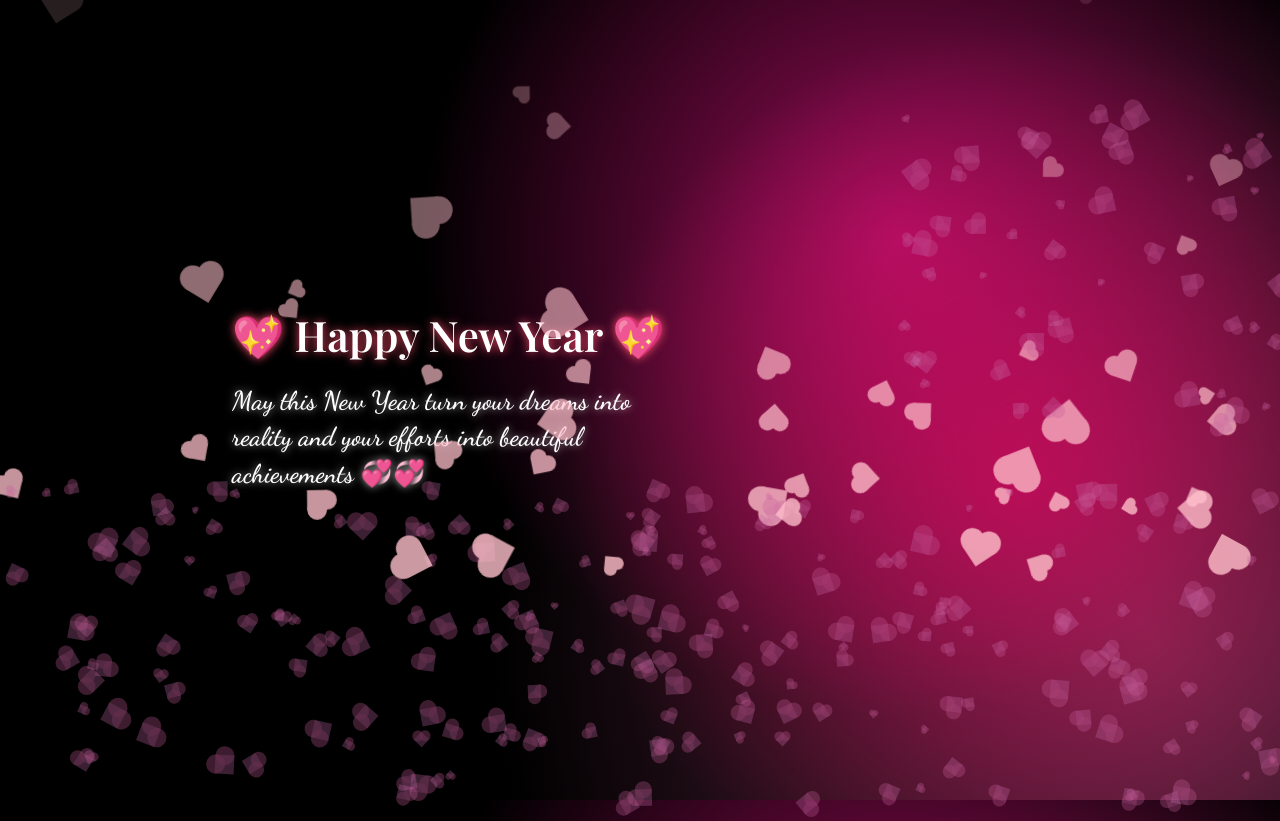
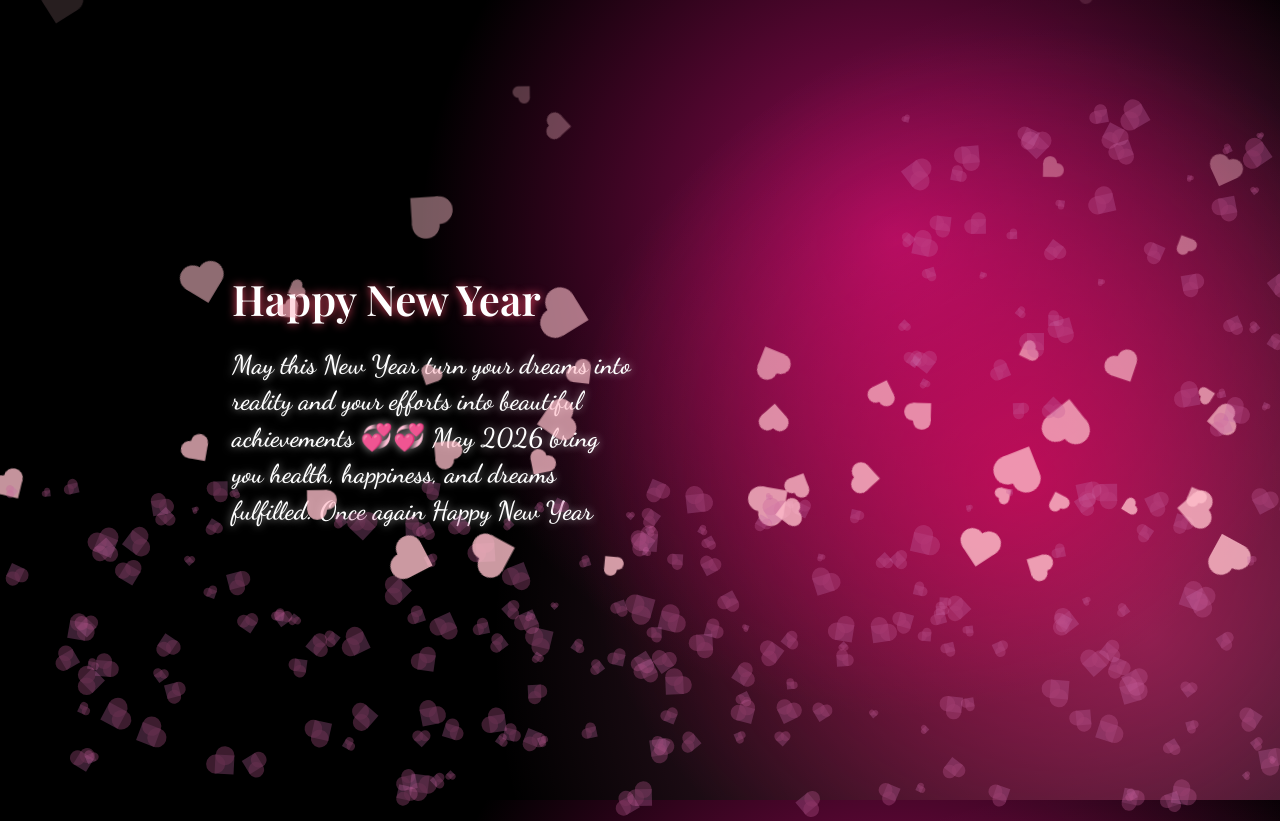
Before and after one commit to kalyani8247/NewYearWishCard.github.io, a plain HTML site: page index.html in a window 1280 px wide. Drawn offline with nearby package versions, Linux system fonts and the light colour scheme.

Commit message:
Update index.html

```diff
--- a/index.html
+++ b/index.html
@@ -128,10 +128,18 @@
 <body>
 
 <div class="card">
-    <div class="title">💖 Happy New Year 💖</div>
+    <div class="title"> Happy New Year </div>
     <div class="quote">
         May this New Year turn your dreams into reality
         and your efforts into beautiful achievements 💞💞
+
+
+        May 2026 bring you health, happiness,
+        and dreams fulfilled.
+
+
+             Once again Happy New Year
+
     </div>
 </div>
 
```
